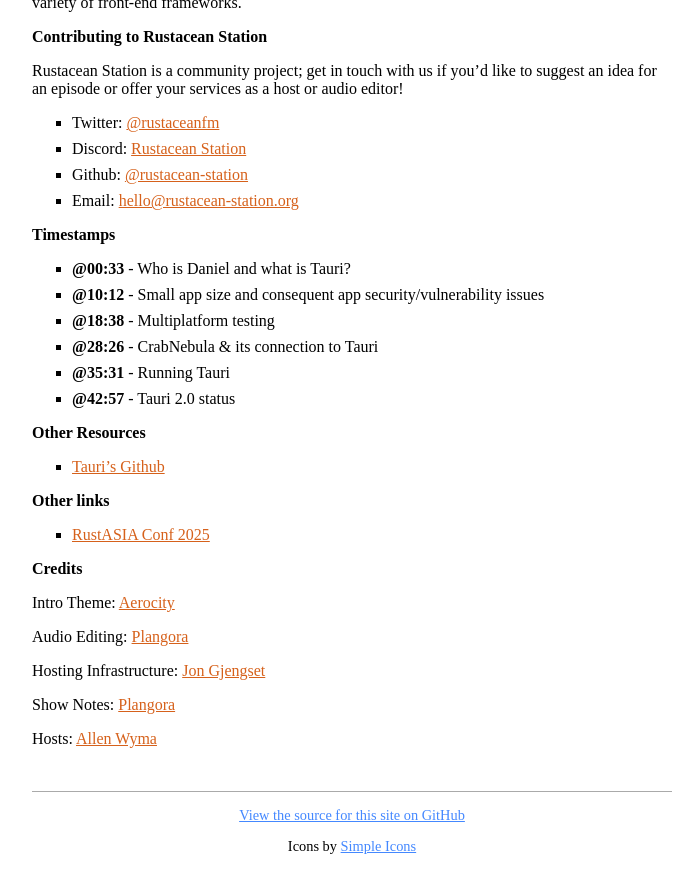
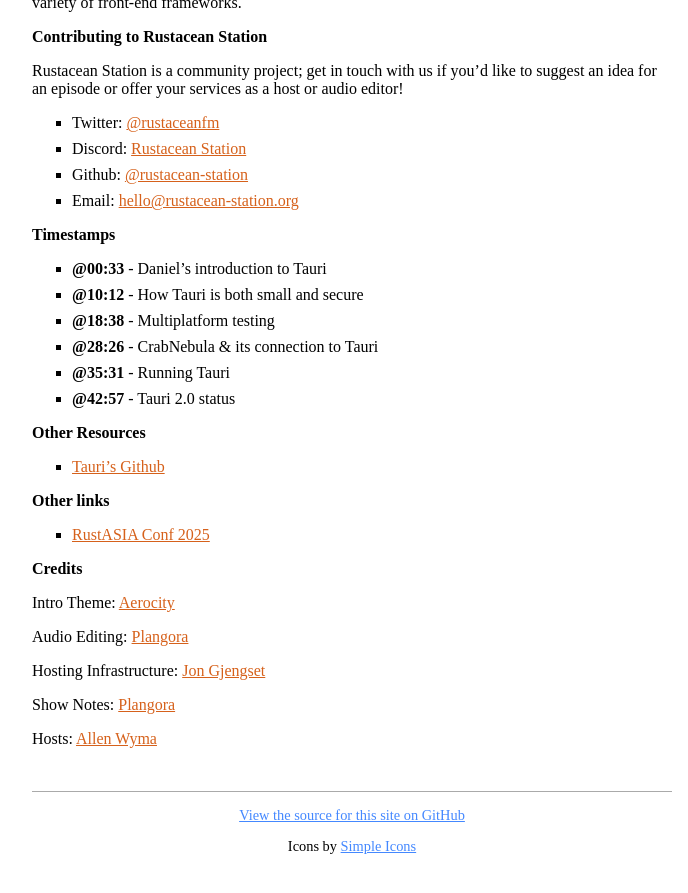
Before and after one commit to rustacean-station/rustacean-station.org, a Jekyll site: the page built from _episodes/interviews/2024-12-19-daniel-thompson-yvetot.md, in a window 1280 px wide and 900 px high, scrolled down 705 px. Shown: the top 893 px of the window, without its empty margins (288-976 px from the left). Built offline with Jekyll 4.4.1, drawn with Linux system fonts in a browser that asks for light colours.

Commit message:
update timestamp descriptions

```diff
--- a/_episodes/interviews/2024-12-19-daniel-thompson-yvetot.md
+++ b/_episodes/interviews/2024-12-19-daniel-thompson-yvetot.md
@@ -18,8 +18,8 @@
 - Email: [hello@rustacean-station.org](mailto:hello@rustacean-station.org)
 
 ## Timestamps
-- [@00:33] - Who is Daniel and what is Tauri?
-- [@10:12] - Small app size and consequent app security/vulnerability issues
+- [@00:33] - Daniel's introduction to Tauri
+- [@10:12] - How Tauri is both small and secure
 - [@18:38] - Multiplatform testing
 - [@28:26] - CrabNebula & its connection to Tauri
 - [@35:31] - Running Tauri
```
